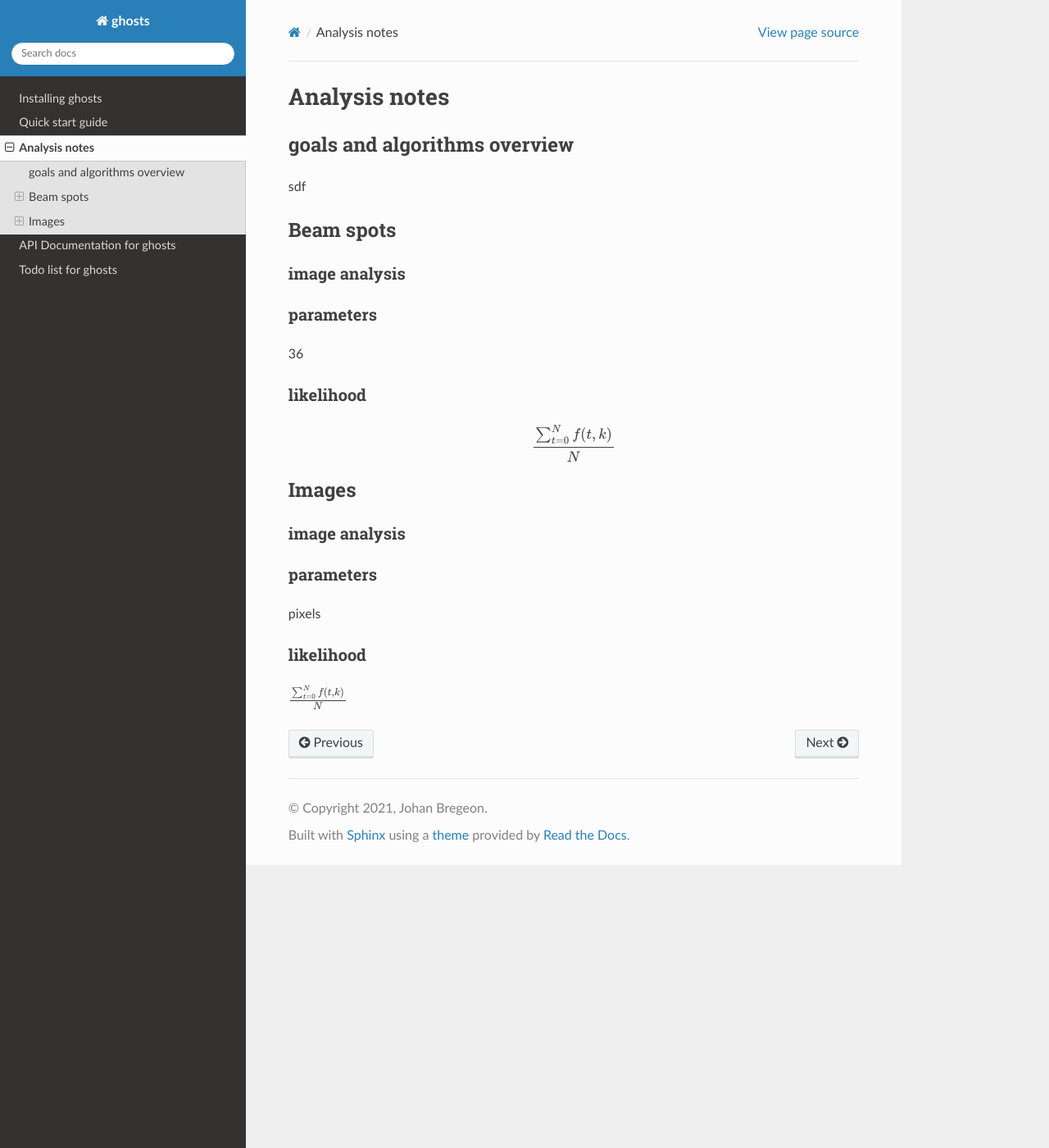
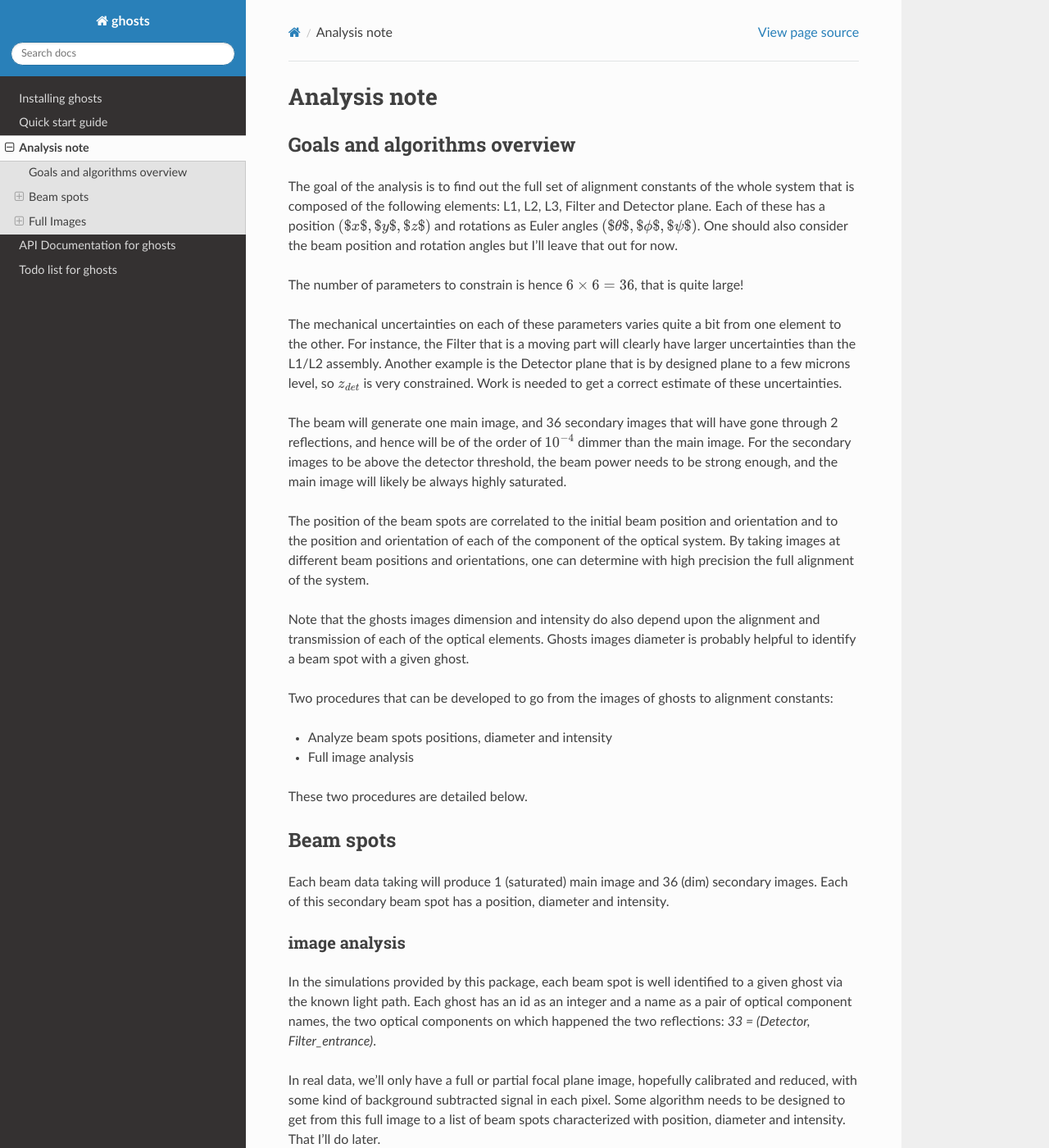
Before and after one commit to lsst-camera-dh/ghosts, a Sphinx documentation site: the page built from docs/analysis.rst, in a window 1280 px wide and 1400 px high. Shown: the whole window at 82% size. Built offline with Sphinx 7.4.7 and the Read the Docs theme 2.0.0, drawn with Linux system fonts in a browser that asks for light colours; the version number could not be read and is left out; some of the changed text lies outside the part shown.

Commit message:
write analysis note

```diff
--- a/docs/analysis.rst
+++ b/docs/analysis.rst
@@ -1,24 +1,103 @@
 .. _analysis:
 
-Analysis notes
+Analysis note
 **************
 
-goals and algorithms overview
------
+Goals and algorithms overview
+-----------------------------
 
-sdf
+The goal of the analysis is to find out the full set of alignment constants of the whole system that is composed of the
+following elements: L1, L2, L3, Filter and Detector plane.
+Each of these has a position :math:`($x$, $y$ , $z$)` and rotations as Euler angles
+:math:`($\theta$, $\phi$, $\psi$)`.
+One should also consider the beam position and rotation angles but I'll leave that out for now.
+
+The number of parameters to constrain is hence :math:`6\times6 = 36`, that is quite large!
+
+The mechanical uncertainties on each of these parameters varies quite a bit from one element to the other.
+For instance, the Filter that is a moving part will clearly have larger uncertainties than the L1/L2 assembly.
+Another example is the Detector plane that is by designed plane to a few microns level, so :math:`z_{det}` is very constrained.
+Work is needed to get a correct estimate of these uncertainties.
+
+The beam will generate one main image, and 36 secondary images that will have gone through 2 reflections, and hence will
+be of the order of :math:`10^{-4}` dimmer than the main image. For the secondary images to be above the detector
+threshold, the beam power needs to be strong enough, and the main image will likely be always highly saturated.
+
+The position of the beam spots are correlated to the initial beam position and orientation and to the position and
+orientation of each of the component of the optical system. By taking images at different beam positions and orientations,
+one can determine with high precision the full alignment of the system.
+
+Note that the ghosts images dimension and intensity do also depend upon the alignment and transmission of each of the
+optical elements. Ghosts images diameter is probably helpful to identify a beam spot with a given ghost.
+
+Two procedures that can be developed to go from the images of ghosts to alignment constants:
+
+- Analyze beam spots positions, diameter and intensity
+- Full image analysis
+
+These two procedures are detailed below.
 
 Beam spots
 ----------
+Each beam data taking will produce 1 (saturated) main image and 36 (dim) secondary images.
+Each of this secondary beam spot has a position, diameter and intensity.
 
 image analysis
 ==============
+In the simulations provided by this package, each beam spot is well identified to a given ghost via the known light path.
+Each ghost has an id as an integer and a name as a pair of optical component names, the two optical components on which
+happened the two reflections: `33 = (Detector, Filter_entrance)`.
 
+In real data, we'll only have a full or partial focal plane image, hopefully calibrated and reduced, with some kind of
+background subtracted signal in each pixel. Some algorithm needs to be designed to get from this full image to a list of
+beam spots characterized with position, diameter and intensity. That I'll do later.
+
+It remains to be understood if we want to push the simulation to be real data like up to the point where we'll be able
+to run the beam spots search on simulated image. I do not see any obvious advantage to that now.
 
 parameters
 ==========
+For each beam configuration (simulated or data taking), the image analysis produces a list of beam spots.
 
-36
+.. list-table:: Beam spots table
+   :widths: 25 50 25 25 25 25
+   :header-rows: 1
+
+   * - id
+     - name
+     - pos_x
+     - pos_y
+     - radius
+     - intensity
+   * - 0
+     - (L1_exit, L1_entrance)
+     - 0.1
+     - 0.2
+     - 0.002
+     - :math:`10^{-4}`
+   * - 1
+     - (L2_exit, L1_entrance)
+     - 0.15
+     - 0.25
+     - 0.0025
+     - :math:`10^{-4}`
+   * - ...
+     - ...
+     - ...
+     - ...
+     - ...
+     - ...
+   * - 36
+     - (Detector, L3_exit)
+     - 0.5
+     - 0.1
+     - 0.005
+     - :math:`0.2\times10^{-4}`
+
+A couple of notes:
+
+- the beam spots id and names will have a real meaning only for the simulations.
+- the number of beam spots will depend upon the image analysis and will not always be 37 or 36.
 
 likelihood
 ==========
@@ -27,7 +106,7 @@ likelihood
 
    \frac{ \sum_{t=0}^{N}f(t,k) }{N}
 
-Images
+Full Images
 ------
 
 image analysis
```
